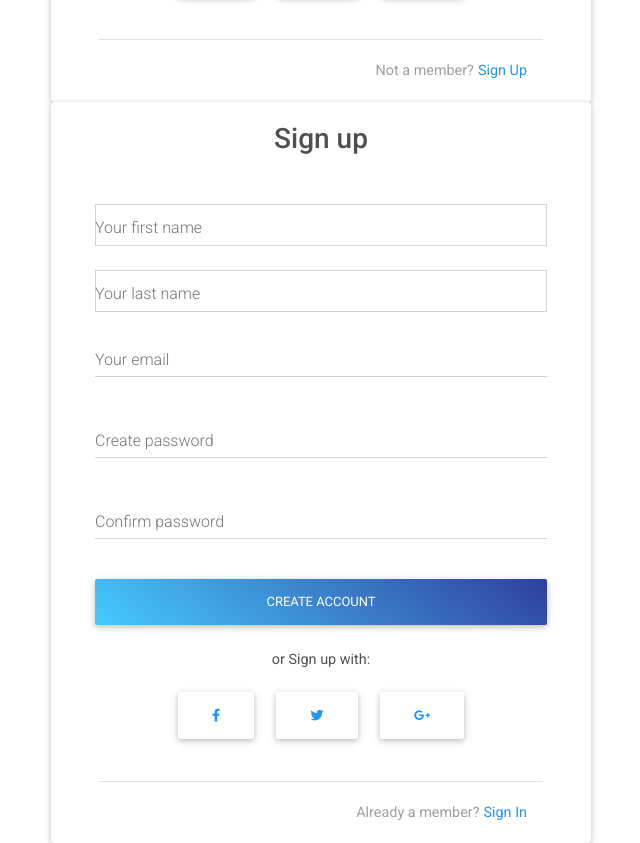
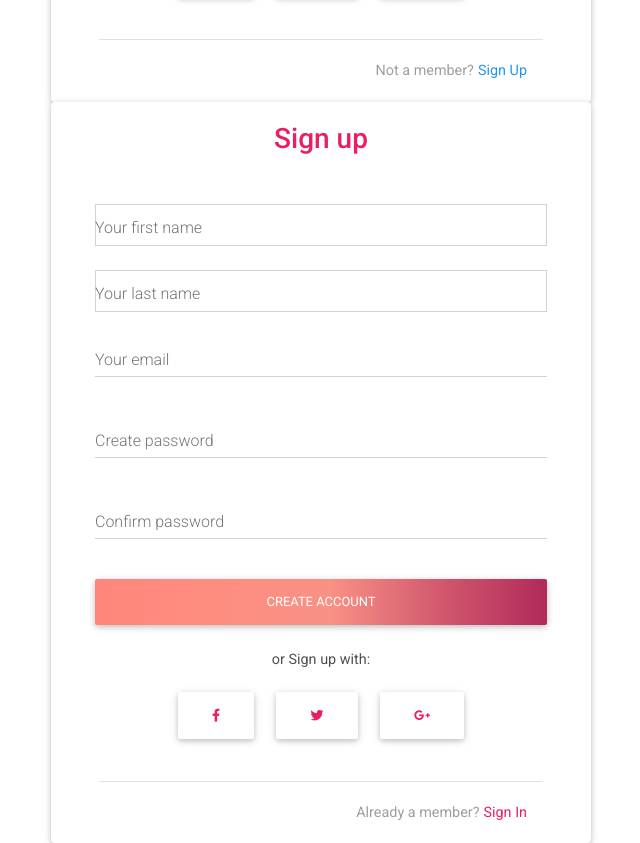
Before and after one commit to Rooted1/squlla-learning-system, a React (Create React App) app in the folder squlla-frontend/: page / in a window 1280 px wide. Shown: the part 480-1323 px from the top of the page, without its empty margins (34-674 px from the left). Built offline with nearby package versions, Linux system fonts and the light colour scheme.

Commit message:
update form color to custom color

```diff
--- a/squlla-frontend/src/components/SignUp.js
+++ b/squlla-frontend/src/components/SignUp.js
@@ -9,7 +9,7 @@
           <MDBCard>
             <MDBCardBody className="mx-4">
               <div className="text-center">
-                <h3 className="dark-grey-text mb-5">
+                <h3 className="pink-text mb-5">
                   <strong>Sign up</strong>
                 </h3>
               </div>
@@ -52,7 +52,7 @@
               <div className="text-center mb-3">
                 <MDBBtn
                   type="button"
-                  gradient="blue"
+                  gradient="young-passion"
                   rounded
                   className="btn-block z-depth-1a"
                 >
@@ -70,7 +70,7 @@
                   rounded
                   className="mr-md-3 z-depth-1a"
                 >
-                  <MDBIcon fab icon="facebook-f" className="blue-text text-center" />
+                  <MDBIcon fab icon="facebook-f" className="pink-text text-center" />
                 </MDBBtn>
                 <MDBBtn
                   type="button"
@@ -78,7 +78,7 @@
                   rounded
                   className="mr-md-3 z-depth-1a"
                 >
-                  <MDBIcon fab icon="twitter" className="blue-text" />
+                  <MDBIcon fab icon="twitter" className="pink-text" />
                 </MDBBtn>
                 <MDBBtn
                   type="button"
@@ -86,14 +86,14 @@
                   rounded
                   className="z-depth-1a"
                 >
-                  <MDBIcon fab icon="google-plus-g" className="blue-text" />
+                  <MDBIcon fab icon="google-plus-g" className="pink-text" />
                 </MDBBtn>
               </div>
             </MDBCardBody>
             <MDBModalFooter className="mx-5 pt-3 mb-1">
               <p className="font-small grey-text d-flex justify-content-end">
                 Already a member?
-                <a href="#!" className="blue-text ml-1">
+                <a href="#!" className="pink-text ml-1">
 
                   Sign In
                 </a>
```
